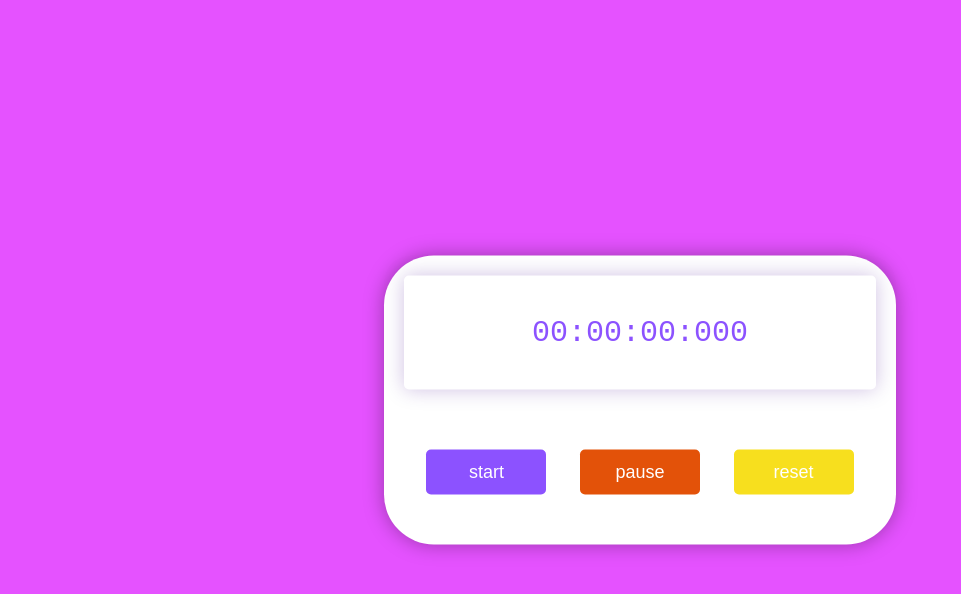
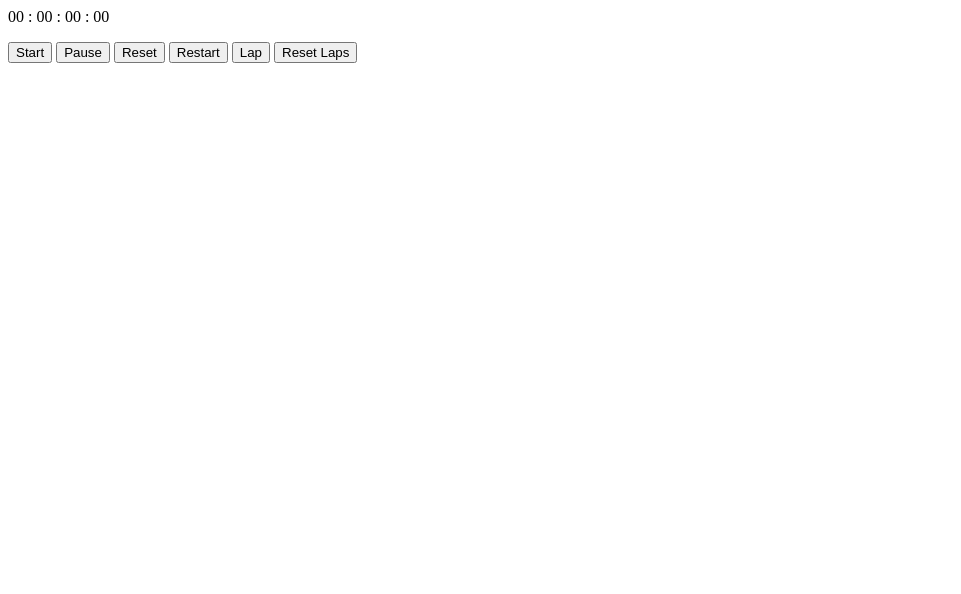
Before and after one commit to Golla-Rakesh21/PRODIGY_WD_02, a plain HTML site: page index.html in a window 1280 px wide. Shown: the whole page, without its empty margins (0-961 px from the left). Drawn offline with Linux system fonts and the light colour scheme.

Commit message:
index.html

```diff
--- a/index.html
+++ b/index.html
@@ -1,22 +1,16 @@
-<!DOCTYPE html>
-<html lang="en">
-<head>
-    <meta charset="UTF-8">
-    <meta name="viewport" content="width=device-width, initial-scale=1.0">
-    <title>stopwatch</title>
-    <link rel="stylesheet" href="style.css">
-</head>
-<body>
-    <div class="container">
-        <div class="timer-display">
-            00:00:00:000
-        </div>
-        <div class="buttons">
-          <button id="start-timer">start</button>
-          <button id="pause-timer">pause</button>
-          <button id="reset-timer">reset</button>
-        </div>
+<link href="https://fonts.googleapis.com/css2?family=Roboto:wght@100;300;400;500&display=swap" rel="stylesheet">
+<div class="container">
+    <div class="timer-Display">
+        00 : 00 : 00 : 00
     </div>
-<script src="script.js"></script>
-</body>
-</html>
+    <ul class="laps"></ul>
+      <div class="buttons">
+        <button id="startTimer" onclick="start()">Start</button>
+        <button id="pauseTimer" onclick="pause()">Pause</button>
+        <button id="resetTime" onclick="reset()">Reset</button>
+        <button id="restartTimer" onclick="restart()">Restart</button>
+        <button id="lap" onclick="lap()">Lap</button>
+        <button id="resetLap" onclick="resetLap()">Reset Laps</button>
+    </div>
+
+</div>
```
